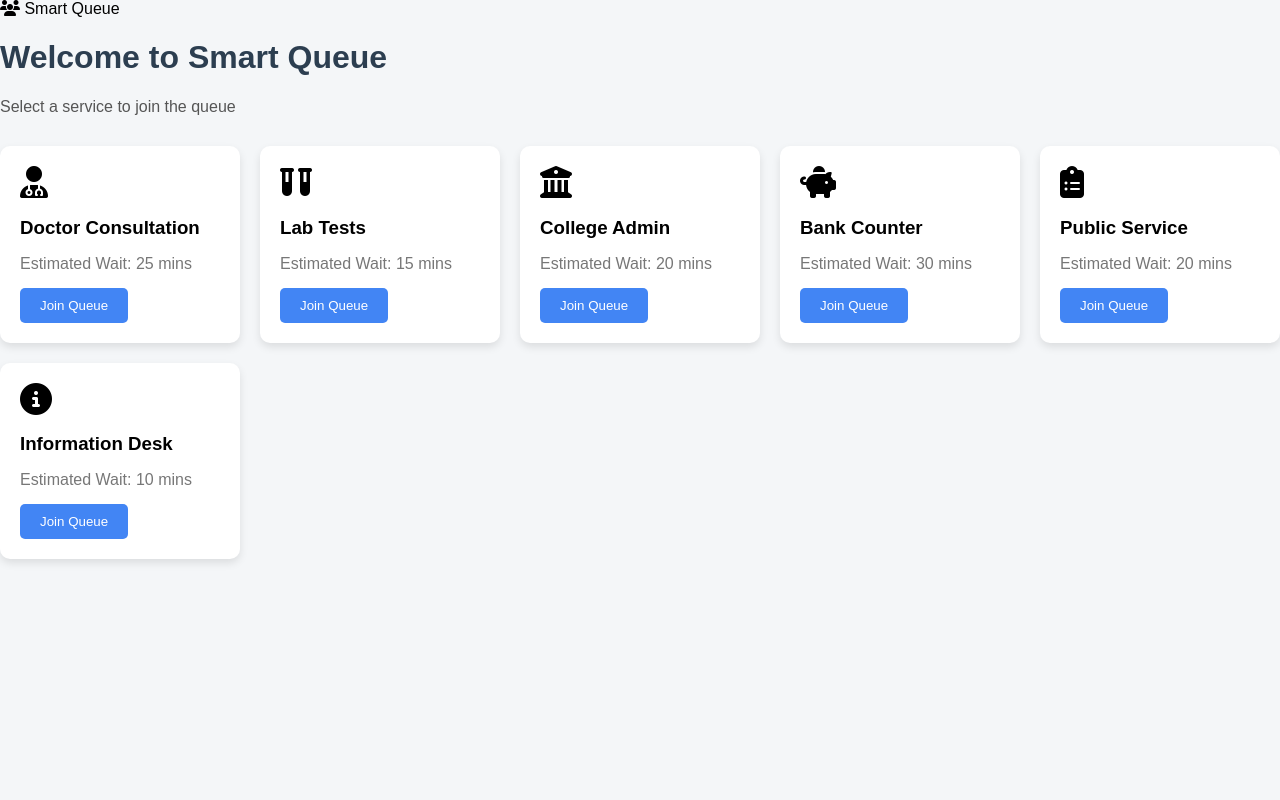
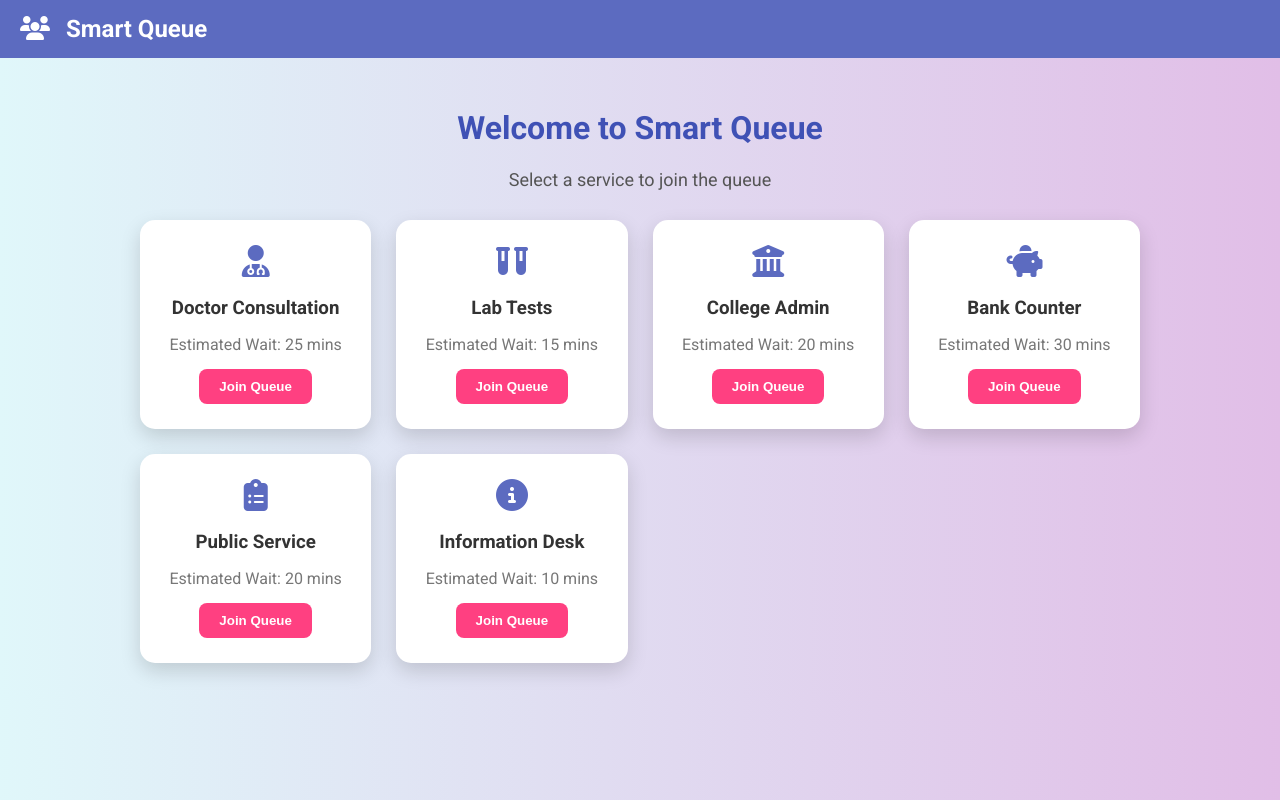
Before and after one commit to BlushNeko/SmartQueue, a plain HTML site: page index.html in a window 1280 px wide. Drawn offline with Linux system fonts and the light colour scheme; files that its build step writes are made by us from their sources.

Commit message:
Update style.css

```diff
--- a/queue/style.css
+++ b/queue/style.css
@@ -1,41 +1,71 @@
+/* General Styles */
 body {
-  font-family: Arial, sans-serif;
-  background: #f4f6f8;
+  font-family: 'Roboto', sans-serif;
+  background: linear-gradient(to right, #e0f7fa, #e1bee7);
   margin: 0;
   padding: 0;
 }
 
-.container {
-  max-width: 900px;
-  margin: 50px auto;
-  padding: 20px;
+header {
+  background-color: #5c6bc0;
+  color: #fff;
+  padding: 15px 20px;
+  font-size: 24px;
+  font-weight: bold;
+  display: flex;
+  align-items: center;
+}
+
+header .logo i {
+  margin-right: 10px;
+}
+
+main {
   text-align: center;
+  padding: 30px 20px;
 }
 
 h1 {
-  color: #2c3e50;
+  color: #3f51b5;
 }
 
 .subtitle {
   color: #555;
   margin-bottom: 30px;
+  font-size: 18px;
 }
 
+/* Queue Grid */
 .queue-grid {
   display: grid;
   grid-template-columns: repeat(auto-fit, minmax(220px, 1fr));
-  gap: 20px;
+  gap: 25px;
+  max-width: 1000px;
+  margin: 0 auto;
 }
 
+/* Cards */
 .queue-card {
-  background: #ffffff;
-  padding: 20px;
-  border-radius: 10px;
-  box-shadow: 0 4px 8px rgba(0,0,0,0.1);
+  background: #fff;
+  padding: 25px;
+  border-radius: 15px;
+  box-shadow: 0 8px 20px rgba(0,0,0,0.15);
+  transition: transform 0.3s, box-shadow 0.3s;
+}
+
+.queue-card:hover {
+  transform: translateY(-5px);
+  box-shadow: 0 12px 25px rgba(0,0,0,0.2);
+}
+
+.queue-card i {
+  color: #5c6bc0;
+  margin-bottom: 10px;
 }
 
 .queue-card h3 {
-  margin-bottom: 10px;
+  margin: 10px 0;
+  color: #333;
 }
 
 .queue-card p {
@@ -46,12 +76,14 @@ h1 {
 .queue-card button {
   padding: 10px 20px;
   border: none;
-  background: #4285f4;
-  color: white;
-  border-radius: 5px;
+  background: #ff4081;
+  color: #fff;
+  border-radius: 8px;
   cursor: pointer;
+  font-weight: bold;
+  transition: background 0.3s;
 }
 
 .queue-card button:hover {
-  background: #3367d6;
+  background: #e91e63;
 }
```
